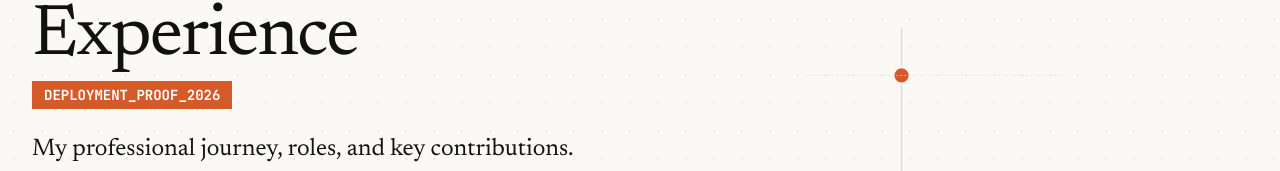
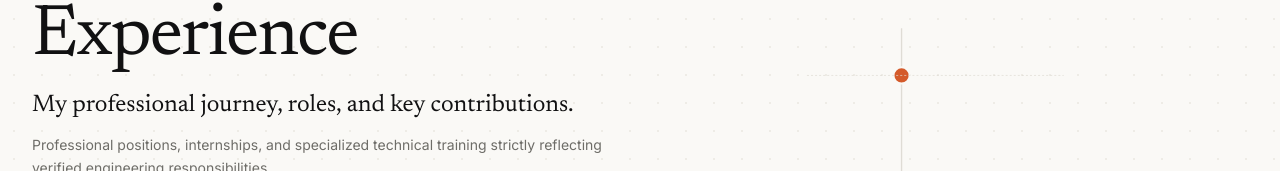
Before and after one commit to shivam-shukla888/aa-portfolio, a Next.js app: page /experience in a window 1280 px wide. Shown: the part 188-359 px from the top of the page. Built offline with nearby package versions, Linux system fonts and the light colour scheme; no server answers.

Commit message:
chore(experience): remove DEPLOYMENT_PROOF_2026 marker after successful verification

```diff
--- a/src/app/experience/page.tsx
+++ b/src/app/experience/page.tsx
@@ -27,9 +27,6 @@ export default function ExperiencePage() {
             <h1 className="font-display text-5xl sm:text-7xl font-normal tracking-tight text-[#111112]">
               Experience
             </h1>
-            <div id="deployment-proof-marker" className="inline-block px-3 py-1 bg-[#D45A2A] text-white font-mono text-sm font-bold my-2">
-              DEPLOYMENT_PROOF_2026
-            </div>
             <p className="mt-4 font-display text-xl sm:text-2xl text-[#111112] leading-snug">
               My professional journey, roles, and key contributions.
             </p>
```
